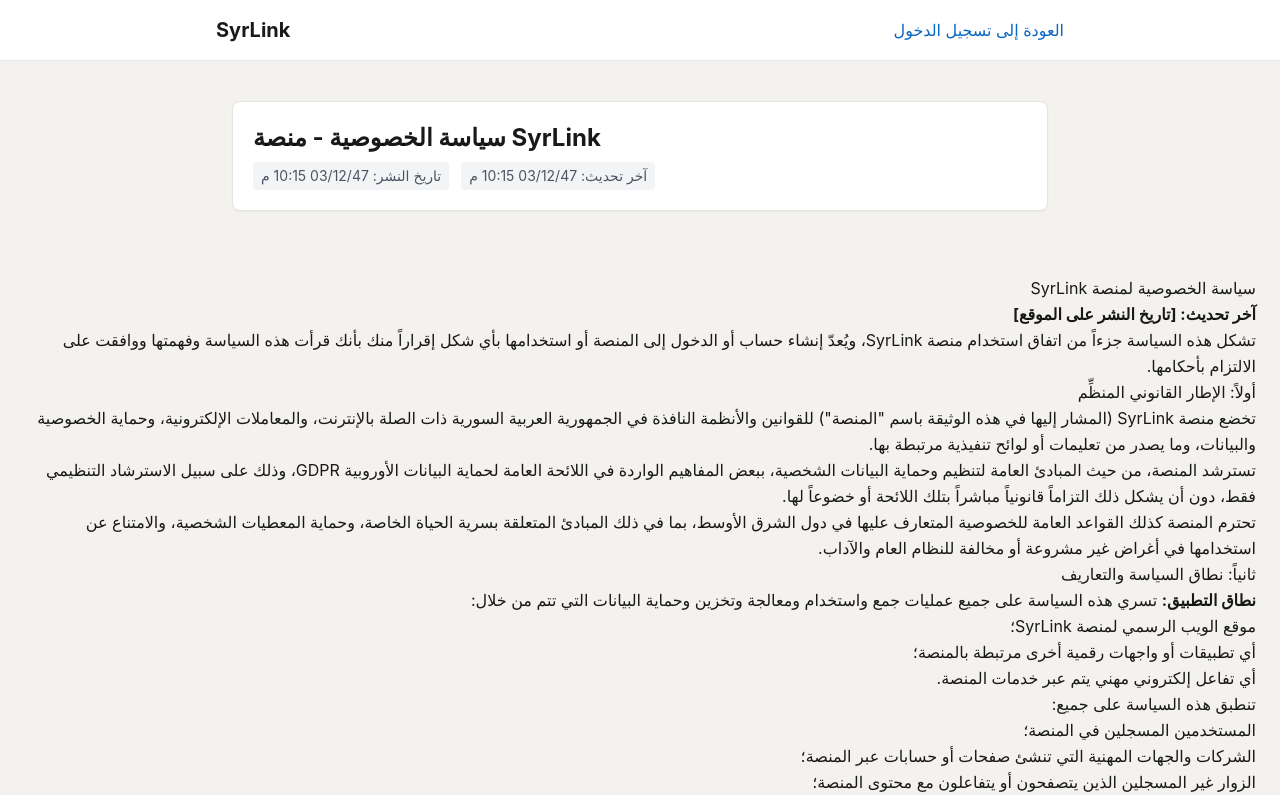
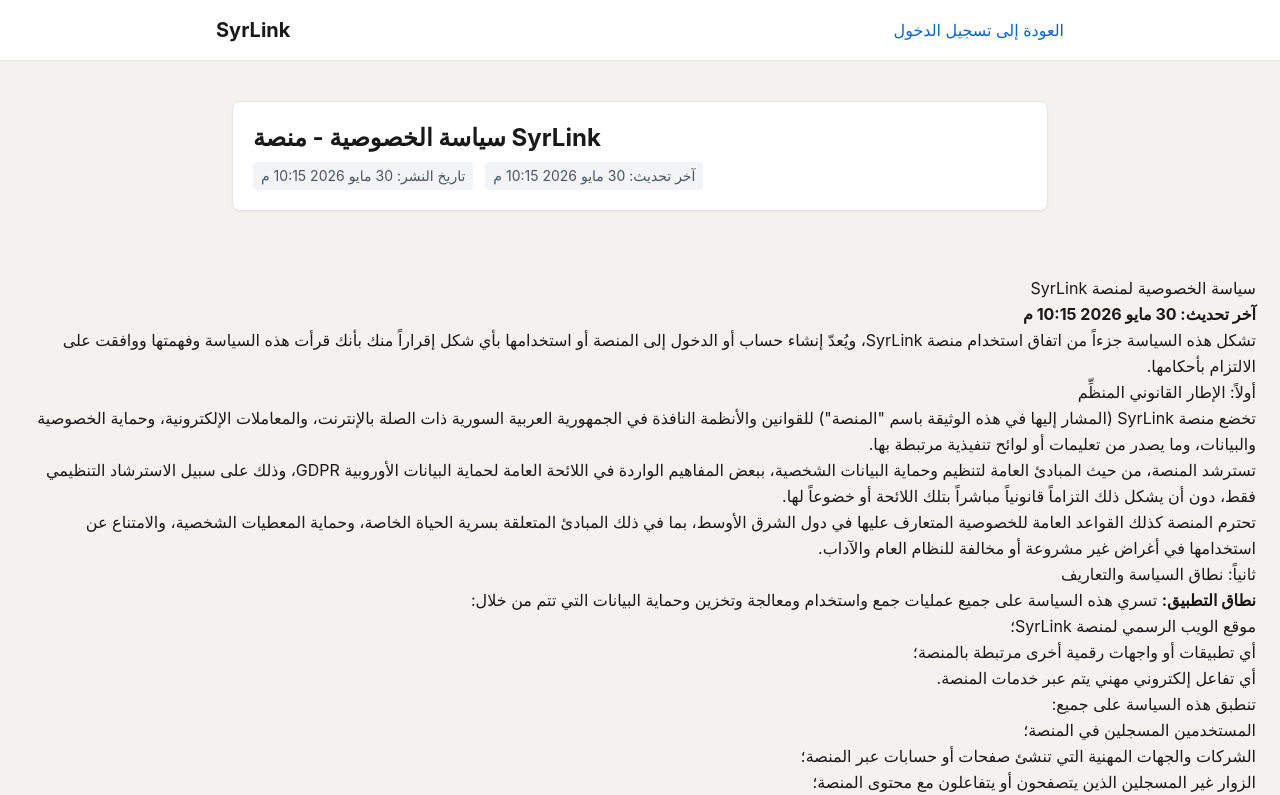
Before and after one commit to enayabasmaji32-debug/Syrlink, a React (Create React App) app in the folder frontend/: page /privacy in a window 1280 px wide. Shown: the top 795 px of the page. Built offline with nearby package versions, Linux system fonts and the light colour scheme; no server answers.

Commit message:
Fix posts ands saving - resili  logic

```diff
--- a/frontend/src/pages/NDA.jsx
+++ b/frontend/src/pages/NDA.jsx
@@ -47,7 +47,7 @@
       <div className="max-w-4xl mx-auto p-6 sm:p-10 text-right" dir="rtl">
         <div className="rounded-lg bg-white shadow-sm border p-5 mb-6">
           <h1 className="text-2xl font-bold">اتفاقية عدم الإفصاح (NDA) - منصة SyrLink</h1>
-          <p className="text-sm text-gray-600 mt-2">آخر تحديث: 03/12/47 10:15 م</p>
+          <p className="text-sm text-gray-600 mt-2">آخر تحديث: 30 مايو 2026 10:15 م</p>
         </div>
 
         <div className="prose prose-invert max-w-none leading-relaxed">
--- a/frontend/src/pages/PrivacyPolicy.jsx
+++ b/frontend/src/pages/PrivacyPolicy.jsx
@@ -20,8 +20,8 @@
 };
 
 export default function PrivacyPolicy() {
-  const published = '03/12/47 10:15 م';
-  const updated = '03/12/47 10:15 م';
+  const published = '30 مايو 2026 10:15 م';
+  const updated = '30 مايو 2026 10:15 م';
   const [cookieConsent, setCookieConsent] = useState(false);
   const [showCookieModal, setShowCookieModal] = useState(false);
 
@@ -58,7 +58,7 @@
 
       <div className="prose prose-invert max-w-none leading-relaxed text-right max-w-4xl mx-auto p-6" dir="rtl">
         <h2>سياسة الخصوصية لمنصة SyrLink</h2>
-        <p><strong>آخر تحديث: [تاريخ النشر على الموقع]</strong></p>
+        <p><strong>آخر تحديث: 30 مايو 2026 10:15 م</strong></p>
         <p>تشكل هذه السياسة جزءاً من اتفاق استخدام منصة SyrLink، ويُعدّ إنشاء حساب أو الدخول إلى المنصة أو استخدامها بأي شكل إقراراً منك بأنك قرأت هذه السياسة وفهمتها ووافقت على الالتزام بأحكامها.</p>
 
         <h3>أولاً: الإطار القانوني المنظِّم</h3>
--- a/frontend/src/pages/TermsOfUse.jsx
+++ b/frontend/src/pages/TermsOfUse.jsx
@@ -20,8 +20,8 @@
 };
 
 export default function TermsOfUse() {
-  const published = '03/12/47 10:15 م';
-  const updated = '03/12/47 10:15 م';
+  const published = '30 مايو 2026 10:15 م';
+  const updated = '30 مايو 2026 10:15 م';
   const [cookieConsent, setCookieConsent] = useState(false);
   const [showCookieModal, setShowCookieModal] = useState(false);
 
@@ -58,7 +58,7 @@
 
       <div className="prose prose-invert max-w-none leading-relaxed text-right max-w-4xl mx-auto p-6" dir="rtl">
         <h2>شروط الاستخدام لمنصة SyrLink</h2>
-        <p><strong>آخر تحديث: 03/12/47 10:15 م</strong></p>
+        <p><strong>آخر تحديث: 30 مايو 2026 10:15 م</strong></p>
 
         <h3>تمهيد</h3>
         <p>مرحباً بك في منصة SyrLink، وهي منصة رقمية مهنية سورية تعمل كشَبكة اجتماعية مهنية للشركات، والباحثين عن عمل، والمستثمرين، وأصحاب المشاريع وغيرهم من الفاعلين في البيئة الاقتصادية والمهنية. تهدف المنصة إلى تسهيل التواصل المهني، ونشر الفرص الوظيفية والاستثمارية، والتعريف بالشركات والمشاريع والخبرات المهنية.</p>
```
